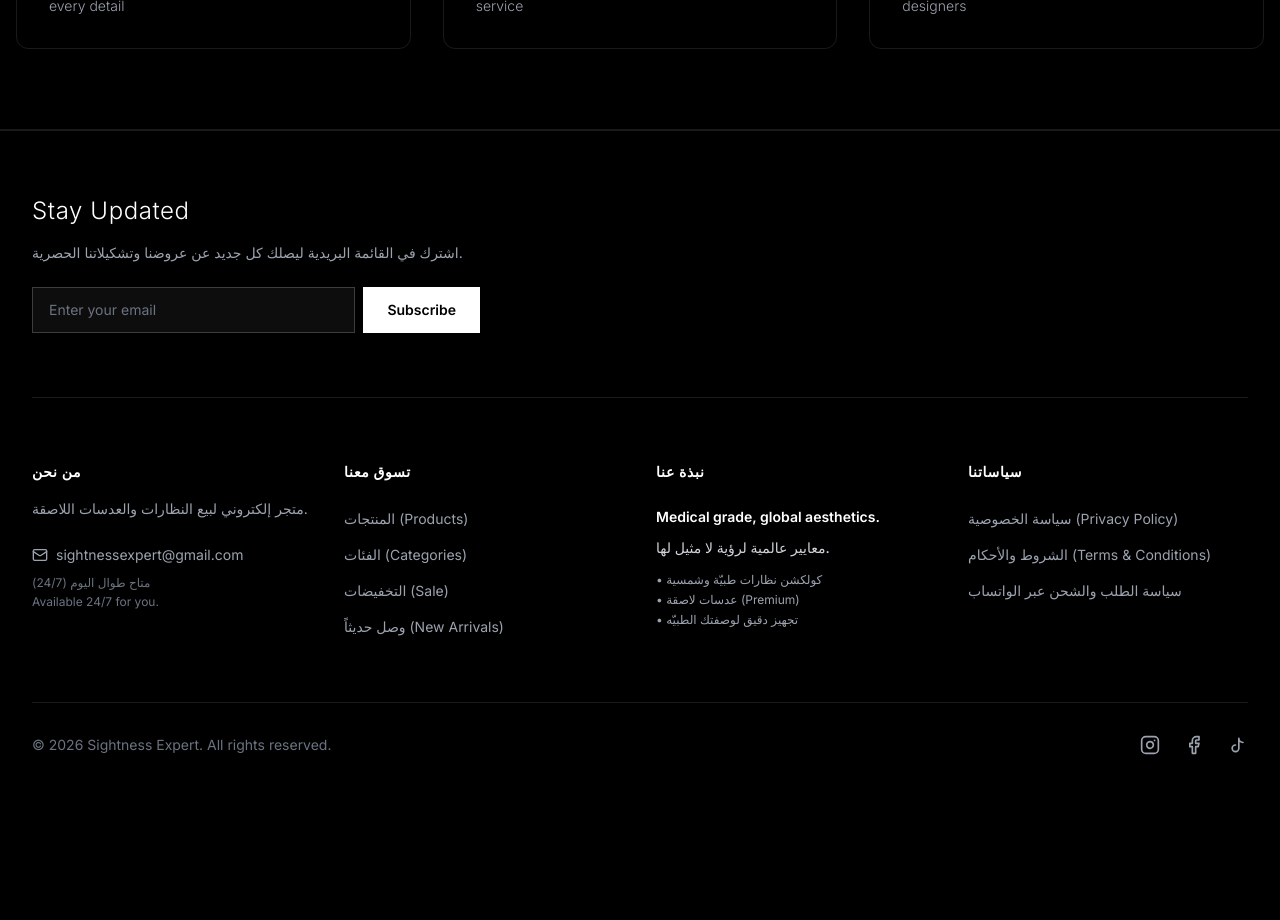
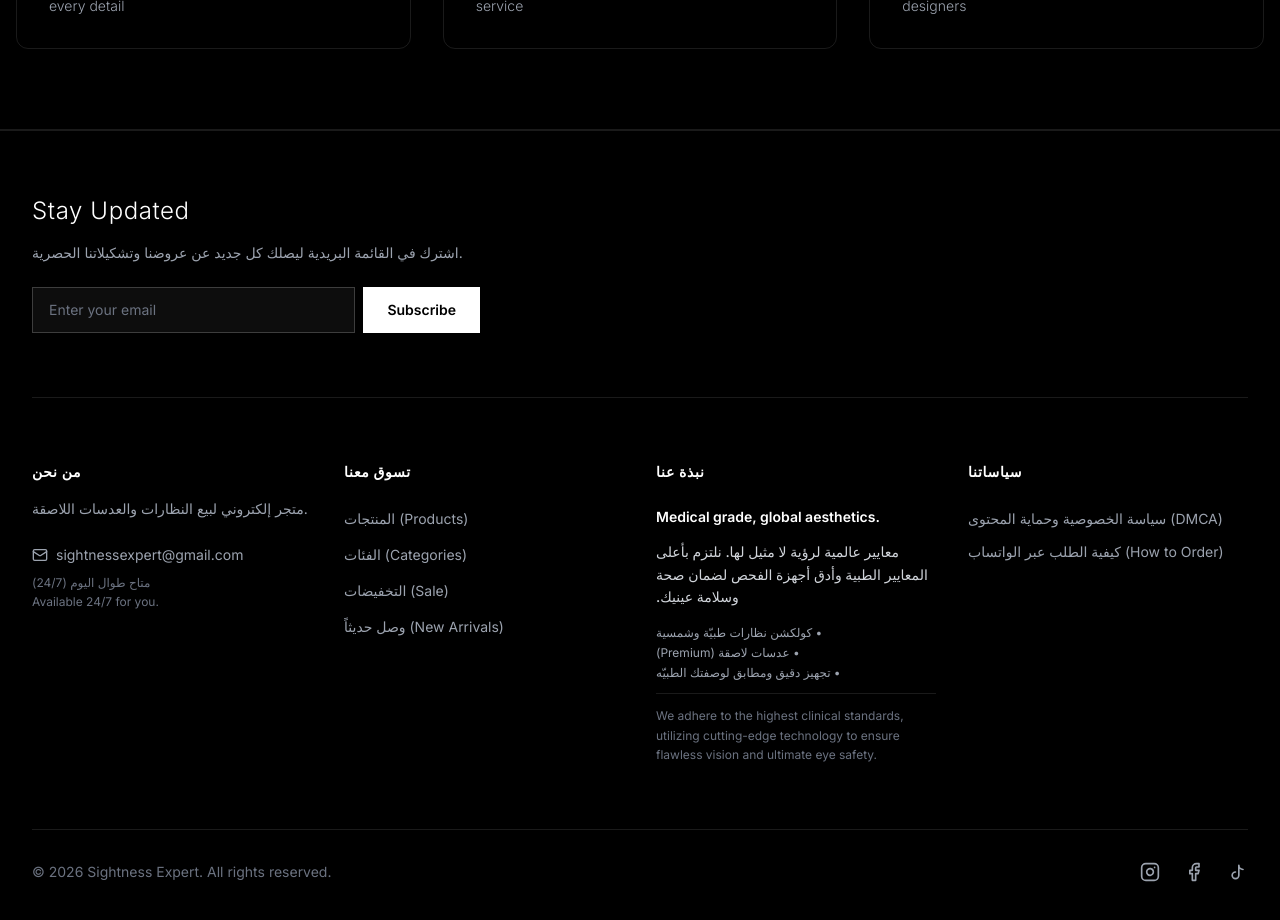
Before and after one commit to husseinabd1/sightnessexpert, a Next.js app: page / in a window 1280 px wide. Shown: the part 1600-2520 px from the top of the page. Before the commit the page ends 2419 px from the top, so only its background shows below. Built offline with nearby package versions, Linux system fonts and the light colour scheme; no server answers; a web font is replaced by a local one.

Commit message:
Update Footer.tsx

```diff
--- a/src/components/Footer.tsx
+++ b/src/components/Footer.tsx
@@ -1,10 +1,11 @@
 'use client';
 
 import Link from 'next/link';
-import { motion } from 'framer-motion';
-import { Instagram, Facebook, Mail } from 'lucide-react';
+import { motion, AnimatePresence } from 'framer-motion';
+import { Instagram, Facebook, Mail, X, MessageCircle, ShoppingBag, Camera, Send, CheckCircle } from 'lucide-react';
+import { useState } from 'react';
 
-// أيقونة التيك توك المخصصة لتجنب أخطاء سيرفر Vercel
+// أيقونة التيك توك المخصصة لتجنب أخطاء Vercel
 const TiktokIcon = ({ size = 20 }: { size?: number }) => (
   <svg
     width={size}
@@ -21,6 +22,9 @@ const TiktokIcon = ({ size = 20 }: { size?: number }) => (
 );
 
 export const Footer = () => {
+  const [isWhatsappModalOpen, setIsWhatsappModalOpen] = useState(false);
+  const whatsappNumber = "+964XXXXXXXXX"; // 💡 ضع رقم الواتساب هنا
+
   const links = {
     shop: [
       { label: 'المنتجات (Products)', href: '/shop' },
@@ -29,9 +33,12 @@ export const Footer = () => {
       { label: 'وصل حديثاً (New Arrivals)', href: '/shop?sort=newest' },
     ],
     legal: [
-      { label: 'سياسة الخصوصية (Privacy Policy)', href: '/privacy' },
-      { label: 'الشروط والأحكام (Terms & Conditions)', href: '/terms' },
-      { label: 'سياسة الطلب والشحن عبر الواتساب', href: '#' },
+      // DMCA هو اختصار قانوني عالمي لحماية حقوق النشر والملاحقة القانونية للمسروقات
+      { label: 'سياسة الخصوصية وحماية المحتوى (DMCA)', href: '/privacy' },
+      {
+        label: 'كيفية الطلب عبر الواتساب (How to Order)',
+        onClick: () => setIsWhatsappModalOpen(true)
+      },
     ],
     social: [
       { icon: Instagram, href: 'https://www.instagram.com/sightness_expert/', label: 'Instagram' },
@@ -42,12 +49,7 @@ export const Footer = () => {
 
   const containerVariants = {
     hidden: { opacity: 0 },
-    visible: {
-      opacity: 1,
-      transition: {
-        staggerChildren: 0.1,
-      },
-    },
+    visible: { opacity: 1, transition: { staggerChildren: 0.1 } },
   };
 
   const itemVariants = {
@@ -56,7 +58,8 @@ export const Footer = () => {
   };
 
   return (
-    <footer className="bg-black border-t border-white/10 text-white">
+    <>
+      <footer className="bg-black border-t border-white/10 text-white relative">
         <div className="max-w-7xl mx-auto px-4 sm:px-6 lg:px-8 py-16">
 
           {/* Newsletter Section */}
@@ -95,9 +98,9 @@ export const Footer = () => {
             initial="hidden"
             whileInView="visible"
             viewport={{ once: true }}
-          className="grid grid-cols-1 sm:grid-cols-2 md:grid-cols-4 gap-8 mb-16 text-left"
+            className="grid grid-cols-1 sm:grid-cols-2 lg:grid-cols-4 gap-12 lg:gap-8 mb-16 text-left"
           >
-          {/* العمود الأول: من نحن */}
+            {/* 1. من نحن */}
             <motion.div variants={itemVariants} className="space-y-4">
               <h4 className="text-sm font-bold tracking-wider uppercase text-white">من نحن</h4>
               <p className="text-sm text-gray-400 leading-relaxed">
@@ -118,7 +121,7 @@ export const Footer = () => {
               </div>
             </motion.div>
 
-          {/* العمود الثاني: تسوق معنا */}
+            {/* 2. تسوق معنا */}
             <motion.div variants={itemVariants}>
               <h4 className="text-sm font-bold tracking-wider uppercase mb-6 text-white">تسوق معنا</h4>
               <ul className="space-y-3">
@@ -135,32 +138,52 @@ export const Footer = () => {
               </ul>
             </motion.div>
 
-          {/* العمود الثالث: نبذة عنا (الكليشة الحصرية مالتك) */}
-          <motion.div variants={itemVariants}>
+            {/* 3. نبذة عنا (تم التحديث بمعايير طبية فخمة ولغتين) */}
+            <motion.div variants={itemVariants} className="lg:col-span-1">
               <h4 className="text-sm font-bold tracking-wider uppercase mb-6 text-white">نبذة عنا</h4>
-            <div className="text-sm text-gray-400 space-y-2 leading-relaxed">
+              <div className="text-sm text-gray-400 space-y-3 leading-relaxed">
                 <p className="font-semibold text-white">Medical grade, global aesthetics.</p>
-              <p className="text-gray-300 font-medium">معايير عالمية لرؤية لا مثيل لها.</p>
-              <ul className="space-y-1 text-xs pt-1 text-gray-400">
+
+                {/* الجزء العربي */}
+                <p className="text-gray-300 font-medium leading-relaxed" dir="rtl">
+                  معايير عالمية لرؤية لا مثيل لها. نلتزم بأعلى المعايير الطبية وأدق أجهزة الفحص لضمان صحة وسلامة عينيك.
+                </p>
+                <ul className="space-y-1 text-xs pt-1 text-gray-400" dir="rtl">
                   <li>• كولكشن نظارات طبيّة وشمسية</li>
                   <li>• عدسات لاصقة (Premium)</li>
-                <li>• تجهيز دقيق لوصفتك الطبيّه</li>
+                  <li>• تجهيز دقيق ومطابق لوصفتك الطبيّه</li>
                 </ul>
+
+                {/* الجزء الإنجليزي */}
+                <div className="pt-3 mt-3 border-t border-white/10">
+                  <p className="text-xs text-gray-500 leading-relaxed">
+                    We adhere to the highest clinical standards, utilizing cutting-edge technology to ensure flawless vision and ultimate eye safety.
+                  </p>
+                </div>
               </div>
             </motion.div>
 
-          {/* العمود الرابع: السياسات */}
+            {/* 4. سياساتنا */}
             <motion.div variants={itemVariants}>
               <h4 className="text-sm font-bold tracking-wider uppercase mb-6 text-white">سياساتنا</h4>
               <ul className="space-y-3">
-              {links.legal.map((link) => (
-                <li key={link.href}>
+                {links.legal.map((link, index) => (
+                  <li key={index}>
+                    {link.onClick ? (
+                      <button
+                        onClick={link.onClick}
+                        className="text-sm text-gray-400 hover:text-white transition-colors text-left flex items-center gap-2"
+                      >
+                        {link.label}
+                      </button>
+                    ) : (
                       <Link
-                    href={link.href}
+                        href={link.href!}
                         className="text-sm text-gray-400 hover:text-white transition-colors"
                       >
                         {link.label}
                       </Link>
+                    )}
                   </li>
                 ))}
               </ul>
@@ -174,12 +197,9 @@ export const Footer = () => {
             viewport={{ once: true }}
             className="pt-8 border-t border-white/10 flex flex-col md:flex-row justify-between items-center gap-6"
           >
-          {/* حقوق الحفظ والتأليف */}
             <p className="text-sm text-gray-500">
               © {new Date().getFullYear()} Sightness Expert. All rights reserved.
             </p>
-
-          {/* روابط التواصل الاجتماعي */}
             <div className="flex items-center gap-6">
               {links.social.map((social) => {
                 const Icon = social.icon;
@@ -200,5 +220,95 @@ export const Footer = () => {
           </motion.div>
         </div>
       </footer>
+
+      {/* نافذة طريقة الطلب عبر الواتساب (Modal) */}
+      <AnimatePresence>
+        {isWhatsappModalOpen && (
+          <motion.div
+            initial={{ opacity: 0 }}
+            animate={{ opacity: 1 }}
+            exit={{ opacity: 0 }}
+            className="fixed inset-0 z-50 flex items-center justify-center p-4 bg-black/80 backdrop-blur-sm"
+            onClick={() => setIsWhatsappModalOpen(false)}
+          >
+            <motion.div
+              initial={{ scale: 0.95, opacity: 0, y: 20 }}
+              animate={{ scale: 1, opacity: 1, y: 0 }}
+              exit={{ scale: 0.95, opacity: 0, y: 20 }}
+              onClick={(e) => e.stopPropagation()}
+              className="bg-zinc-900 border border-white/10 rounded-2xl p-6 sm:p-8 max-w-md w-full relative shadow-2xl"
+              dir="rtl"
+            >
+              <button
+                onClick={() => setIsWhatsappModalOpen(false)}
+                className="absolute top-4 left-4 text-gray-400 hover:text-white transition-colors"
+              >
+                <X size={20} />
+              </button>
+
+              <div className="text-center mb-8">
+                <div className="w-12 h-12 bg-green-500/20 text-green-500 rounded-full flex items-center justify-center mx-auto mb-4">
+                  <MessageCircle size={24} />
+                </div>
+                <h3 className="text-xl font-bold text-white mb-2">الطلب عبر الواتساب</h3>
+                <p className="text-sm text-gray-400">خطوات بسيطة لإتمام طلبك بكل سهولة وسرعة</p>
+              </div>
+
+              <div className="space-y-6 mb-8">
+                <div className="flex items-start gap-4">
+                  <div className="w-8 h-8 rounded-full bg-white/5 flex items-center justify-center text-white shrink-0 mt-1">
+                    <ShoppingBag size={16} />
+                  </div>
+                  <div>
+                    <h4 className="text-white font-medium text-sm">1. اختر منتجاتك</h4>
+                    <p className="text-gray-400 text-xs mt-1">تصفح المتجر واختر النظارة أو العدسات التي تناسبك.</p>
+                  </div>
+                </div>
+
+                <div className="flex items-start gap-4">
+                  <div className="w-8 h-8 rounded-full bg-white/5 flex items-center justify-center text-white shrink-0 mt-1">
+                    <Camera size={16} />
+                  </div>
+                  <div>
+                    <h4 className="text-white font-medium text-sm">2. التقط صورة (Screenshot)</h4>
+                    <p className="text-gray-400 text-xs mt-1">خذ لقطة شاشة للمنتج أو قم بنسخ الرابط الخاص به.</p>
+                  </div>
+                </div>
+
+                <div className="flex items-start gap-4">
+                  <div className="w-8 h-8 rounded-full bg-white/5 flex items-center justify-center text-white shrink-0 mt-1">
+                    <Send size={16} />
+                  </div>
+                  <div>
+                    <h4 className="text-white font-medium text-sm">3. تواصل معنا مع الوصفة الطبية</h4>
+                    <p className="text-gray-400 text-xs mt-1">أرسل الصورة مع وصفتك الطبية (إن وجدت) لفريقنا المختص.</p>
+                  </div>
+                </div>
+
+                <div className="flex items-start gap-4">
+                  <div className="w-8 h-8 rounded-full bg-white/5 flex items-center justify-center text-white shrink-0 mt-1">
+                    <CheckCircle size={16} />
+                  </div>
+                  <div>
+                    <h4 className="text-white font-medium text-sm">4. تأكيد الطلب والشحن</h4>
+                    <p className="text-gray-400 text-xs mt-1">سنقوم بمراجعة طلبك، تأكيده، وشحنه مباشرة إليك.</p>
+                  </div>
+                </div>
+              </div>
+
+              <a
+                href={`https://wa.me/${whatsappNumber}`}
+                target="_blank"
+                rel="noopener noreferrer"
+                className="w-full flex items-center justify-center gap-2 bg-green-500 hover:bg-green-600 text-white py-3 px-4 rounded-xl font-medium transition-colors duration-300"
+              >
+                <MessageCircle size={18} />
+                ابدأ المحادثة الآن
+              </a>
+            </motion.div>
+          </motion.div>
+        )}
+      </AnimatePresence>
+    </>
   );
 };
```
Lines whose indentation alone changed are shown as unchanged.
